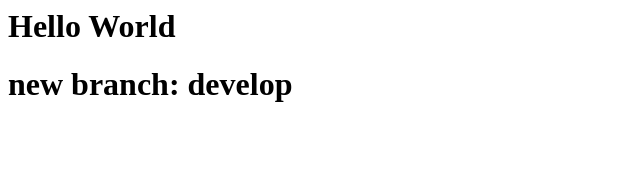
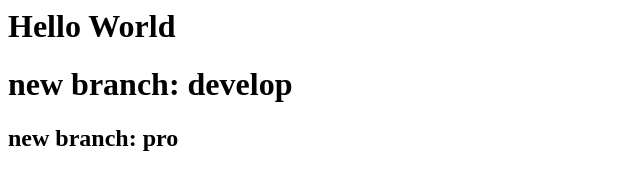
Before and after one commit to woori0117/git_Project, a plain HTML site: page index.html in a window 1280 px wide. Shown: the whole page, without its empty margins (0-640 px from the left). Drawn offline with Linux system fonts and the light colour scheme.

Commit message:
pro commit

```diff
--- a/index.html
+++ b/index.html
@@ -6,5 +6,6 @@
     <body>
         <h1>Hello World</h1>
         <h1>new branch: develop</h1>
+        <h2>new branch: pro</h2>
     </body>
 </html>
```
